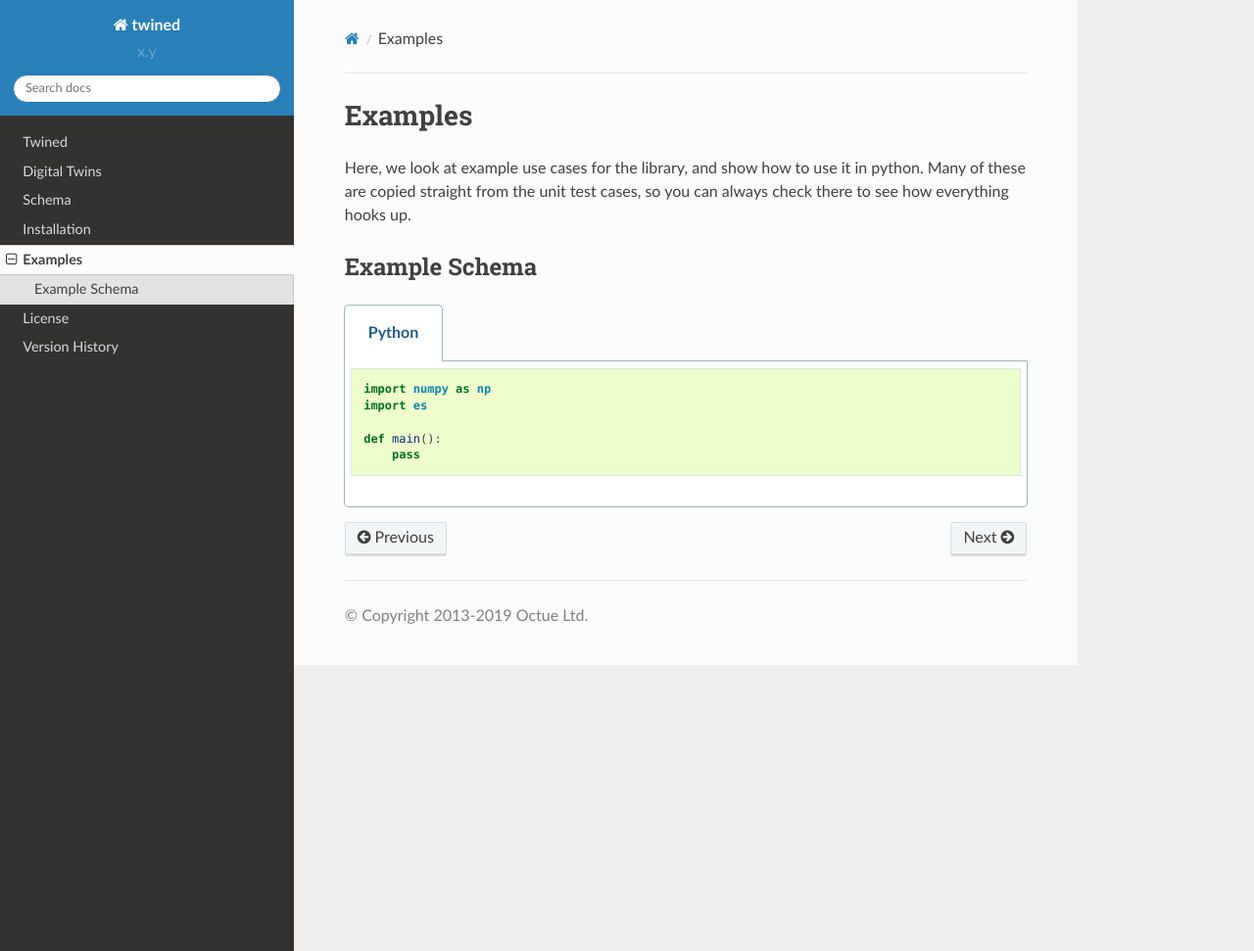
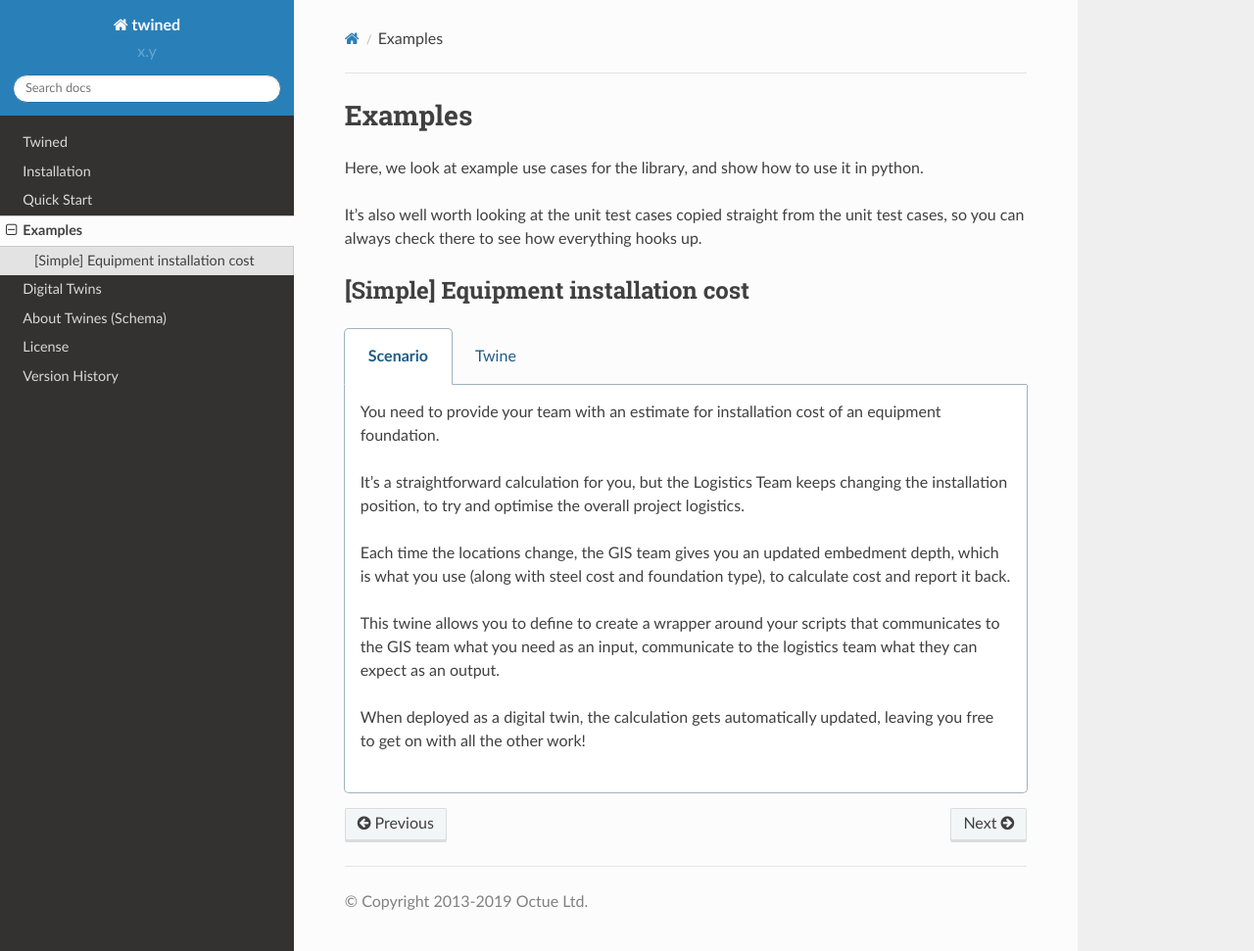
Before and after one commit to octue/twined, a Sphinx documentation site: the page built from docs/source/examples.rst, in a window 1280 px wide and 971 px high. Shown: the whole window at 98% size. Built offline with Sphinx 7.4.7 and the Read the Docs theme 2.0.0, drawn with Linux system fonts in a browser that asks for light colours.

Commit message:
DOC Updated docs to being WIP on a quickstart

```diff
--- a/docs/source/examples.rst
+++ b/docs/source/examples.rst
@@ -4,21 +4,95 @@
 Examples
 ========
 
-Here, we look at example use cases for the library, and show how to use it in python. Many of these are
+Here, we look at example use cases for the library, and show how to use it in python.
+
+It's also well worth looking at the unit test cases
 copied straight from the unit test cases, so you can always check there to see how everything hooks up.
 
 
-.. _example_schema:
+.. _example_equipment_installation_cost:
 
-Example Schema
-==============
+[Simple] Equipment installation cost
+====================================
 
 .. tabs::
 
-   .. code-tab:: py
+   .. group-tab:: Scenario
 
-        import numpy as np
-        import es
+      You need to provide your team with an estimate for installation cost of an equipment foundation.
 
-        def main():
-            pass
+      It's a straightforward calculation for you, but the Logistics Team keeps changing the installation position, to
+      try and optimise the overall project logistics.
+
+      Each time the locations change, the GIS team gives you an updated embedment depth, which is what you use
+      (along with steel cost and foundation type), to calculate cost and report it back.
+
+      This twine allows you to define to create a wrapper around your scripts that communicates to the GIS team what you
+      need as an input, communicate to the logistics team what they can expect as an output.
+
+      When deployed as a digital twin, the calculation gets automatically updated, leaving you free to get on with
+      all the other work!
+
+   .. group-tab:: Twine
+
+      We specify the ``steel_cost`` and ``foundation_type`` as ``configuration`` values, which you can set on startup of the twin.
+
+      Once the twin is running, it requires the ``embedment_depth`` as an ``input_value`` from the GIS team. A member
+      of the GIS team can use your twin to get ``foundation_cost`` directly.
+
+      .. code-block:: javascript
+
+         {
+             "title": "Foundation Cost Model",
+             "description": "This twine helps compute the cost of an installed foundation.",
+             "children": [
+             ],
+             "configuration_schema": {
+                 "$schema": "http://json-schema.org/2019-09/schema#",
+                 "title": "Foundation cost twin configuration",
+                 "description": "Set config parameters and constants at startup of the twin.",
+                 "type": "object",
+                 "properties": {
+                     "steel_cost": {
+                         "description": "The cost of steel in GBP/m^3. To get a better predictive model, you could add an economic twin that forecasts the cost of steel using the project timetable.",
+                         "type": "number",
+                         "minimum": 0,
+                         "default": 3000
+                     },
+                     "foundation_type": {
+                         "description": "The type of foundation being used.",
+                         "type": "string",
+                         "pattern": "^(monopile|twisted-jacket)$",
+                         "default": "monopile"
+                     }
+                 }
+             },
+             "input_values_schema": {
+                 "$schema": "http://json-schema.org/2019-09/schema#",
+                 "title": "Input Values schema for the foundation cost twin",
+                 "description": "These values are supplied to the twin asynchronously over a web socket. So as these values change, the twin can reply with an update.",
+                 "type": "object",
+                 "properties": {
+                     "embedment_depth": {
+                         "description": "Embedment depth in metres",
+                         "type": "number",
+                         "minimum": 10,
+                         "maximum": 500
+                     }
+                 }
+             },
+             "output_manifest": [
+             ],
+             "output_values_schema": {
+                 "title": "Output Values schema for the foundation cost twin",
+                 "description": "The response supplied to a change in input values will always conform to this schema.",
+                 "type": "object",
+                 "properties": {
+                     "foundation_cost": {
+                         "description": "The foundation cost.",
+                         "type": "integer",
+                         "minimum": 2
+                     }
+                 }
+             }
+         }
```
Also changed, not shown: docs/source/index.rst (+13 -7 lines), docs/source/quick_start.rst (added, +95 -0 lines), docs/source/schema.rst (+7 -4 lines).
